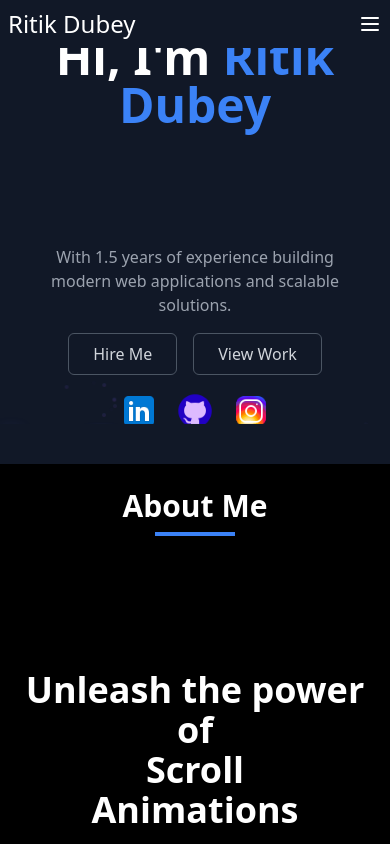
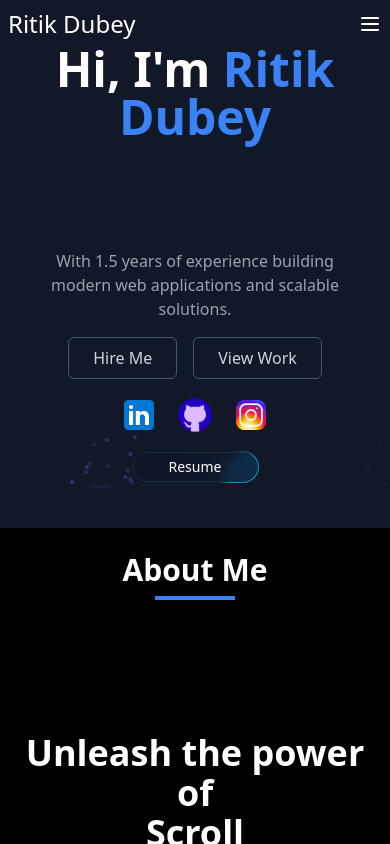
Before and after one commit to TheRitikDubey/PortfolioDev, a React (Vite) app: page / in a window 390 px wide. Shown: the top 844 px of the page. Built offline with nearby package versions, Linux system fonts and the light colour scheme; no server answers.

Commit message:
Build the UI for the Resume section

```diff
--- a/src/App.tsx
+++ b/src/App.tsx
@@ -10,7 +10,7 @@ import PortfolioAbout from './components/PortfolioAbout'
 import { Toaster } from 'react-hot-toast';
 function App() {
   return (
-    <div className="w-full bg-gray-900">
+    <div className="w-full bg-gray-900 scroll-smooth">
       {/* Hero Section */}
       <Navbar />
       <Element name='home' className="text-white text-center py-10">
--- a/src/components/HeroSection.tsx
+++ b/src/components/HeroSection.tsx
@@ -6,6 +6,7 @@ import { Link } from 'react-scroll';
 import githubIcon from "../assets/GitHubIcon.png"
 import linkdinIcon from "../assets/LinkedInIcon.png"
 import instagram from "../assets/instagram-icon.png"
+import { Button } from './ui/moving-border';
 
 const titles = [
   "Software Engineer",
@@ -34,7 +35,7 @@ const HeroSection = () => {
                   <h1 className="text-white text-5xl font-bold">
                     Hi, I'm <span className="text-blue-500">Ritik Dubey</span>
                   </h1>
-                <div className='lg:mx-0 mx-auto' style={{ textAlign: "center", marginTop: "20px" }}>
+                  <div className='lg:mx-0 h-[4rem] mx-auto' style={{ textAlign: "center", marginTop: "20px" }}>
                     <AnimatePresence mode="wait">
                       <motion.div
                         key={currentTitleIndex}
@@ -68,6 +69,9 @@ const HeroSection = () => {
                     <a target='_blank' href='https://github.com/TheRitikDubey'><img className='rounded-xl h-10 hover:cursor-pointer' width={40} src={githubIcon} alt="" /></a>
                     <a target='_blank' href='https://www.instagram.com/the_ritikdubey/'><img className='rounded-xl h-10 hover:cursor-pointer' width={40} src={instagram} alt="" /></a>
                   </div>
+                  <div className='pt-4 lg:w-0 w-full'>
+                    <Button className=''>Resume</Button>
+                  </div>
                 </div>
               </div>
 
--- a/src/components/ui/background-beams-with-collision.tsx
+++ b/src/components/ui/background-beams-with-collision.tsx
@@ -70,7 +70,7 @@ export const BackgroundBeamsWithCollision = ({
     <div
       ref={parentRef}
       className={cn(
-        "h-96 md:h-[36rem] bg-gradient-to-b from-white to-neutral-100 dark:from-neutral-950 dark:to-neutral-800 relative flex items-center w-full justify-center overflow-hidden",
+        "h-[28rem] md:h-[36rem] bg-gradient-to-b from-white to-neutral-100 dark:from-neutral-950 dark:to-neutral-800 relative flex items-center w-full justify-center overflow-hidden",
         // h-screen if you want bigger
         className
       )}
--- a/src/components/ui/moving-border.tsx
+++ b/src/components/ui/moving-border.tsx
@@ -32,7 +32,7 @@ export function Button({
   return (
     <Component
       className={cn(
-        "bg-transparent relative text-xl  h-16 w-40 p-[1px] overflow-hidden ",
+        "bg-transparent relative cursor-pointer text-xl h-8 w-32 p-[1px] overflow-hidden ",
         containerClassName
       )}
       style={{
@@ -56,7 +56,7 @@ export function Button({
 
       <div
         className={cn(
-          "relative bg-slate-900/[0.8] border border-slate-800 backdrop-blur-xl text-white flex items-center justify-center w-full h-full text-sm antialiased",
+          "relative bg-slate-900/[0.8] border border-slate-800 backdrop-blur-xl text-white flex items-center justify-center w-full h-full text-sm font-medium antialiased",
           className
         )}
         style={{
```
Lines whose indentation alone changed are shown as unchanged.
